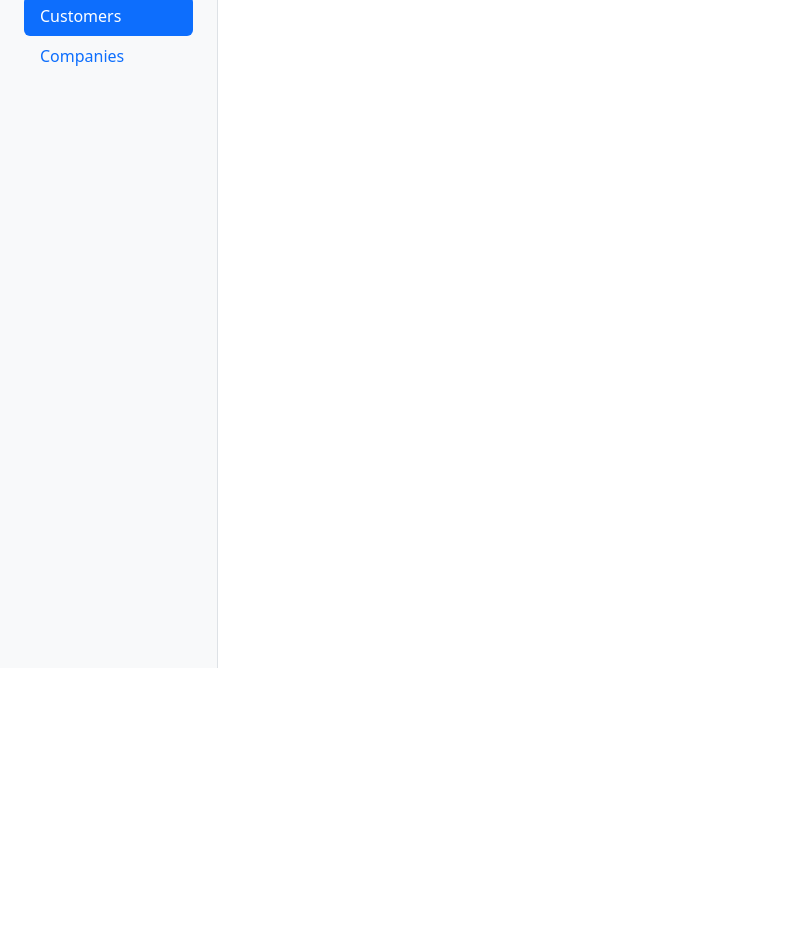
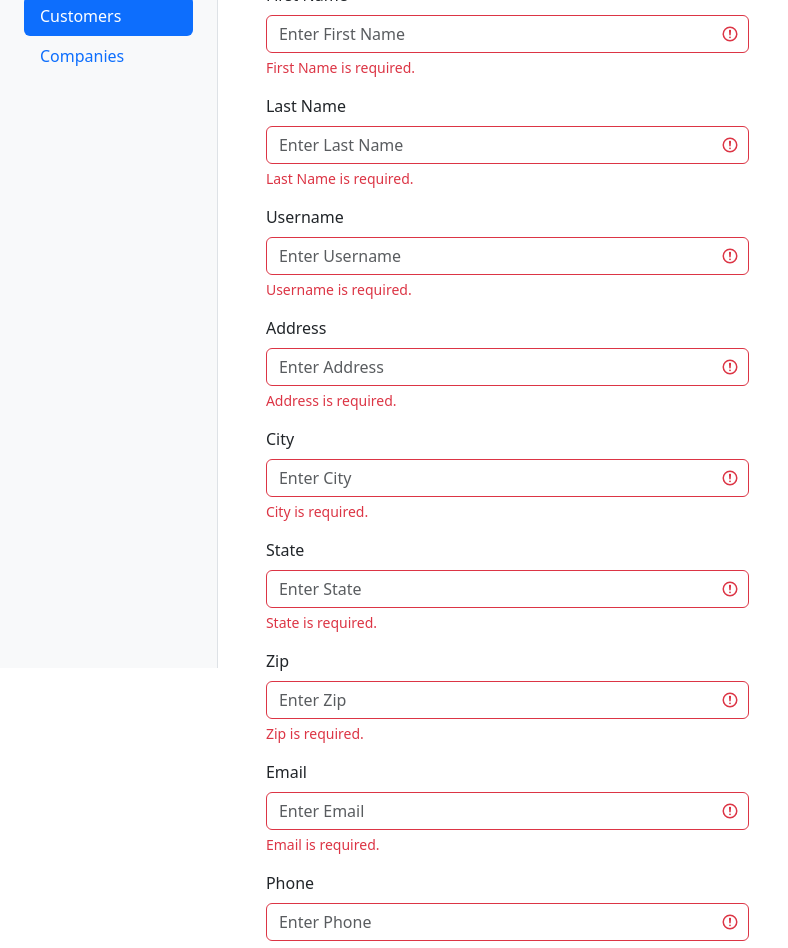
Before and after one commit to craigmckeachie/orderly, a React (Vite) app: page /customers/create in a window 1280 px wide. Shown: the part 220-1168 px from the top of the page, without its empty margins (0-788 px from the left). Before the commit the page ends 888 px from the top, so only its background shows below. Built offline with nearby package versions, Linux system fonts and the light colour scheme.

Commit message:
customer form layout 2

```diff
--- a/src/customers/CustomerCreatePage.tsx
+++ b/src/customers/CustomerCreatePage.tsx
@@ -1,12 +1,13 @@
+import CustomerForm from './CustomerForm';
 
 function CustomerCreatePage() {
   return (
     <section>
       <h3>New Customer</h3>
       <hr />
-
+      <CustomerForm />
     </section>
   );
 }
 
-export default CustomerCreatePage
+export default CustomerCreatePage;
--- /dev/null
+++ b/src/customers/CustomerForm.tsx
@@ -0,0 +1,145 @@
+import { Link } from 'react-router-dom';
+
+function CustomerForm() {
+  return (
+    <form className="w-50" noValidate>
+      <div className="mb-3 form-group">
+        <label htmlFor="firstName" className="form-label">
+          First Name
+        </label>
+        <input
+          type="text"
+          className="form-control is-invalid"
+          name="firstName"
+          id="firstName"
+          placeholder="Enter First Name"
+        />
+        <div className="invalid-feedback">First Name is required.</div>
+      </div>
+
+      <div className="mb-3 form-group">
+        <label htmlFor="lastName" className="form-label">
+          Last Name
+        </label>
+        <input
+          type="text"
+          className="form-control is-invalid"
+          name="lastName"
+          id="lastName"
+          placeholder="Enter Last Name"
+        />
+        <div className="invalid-feedback">Last Name is required.</div>
+      </div>
+
+      <div className="mb-3 form-group">
+        <label htmlFor="username" className="form-label">
+          Username
+        </label>
+        <input
+          type="text"
+          className="form-control is-invalid"
+          name="username"
+          id="username"
+          placeholder="Enter Username"
+        />
+        <div className="invalid-feedback">Username is required.</div>
+      </div>
+
+      <div className="mb-3 form-group">
+        <label htmlFor="address" className="form-label">
+          Address
+        </label>
+        <input
+          type="text"
+          className="form-control is-invalid"
+          name="address"
+          id="address"
+          placeholder="Enter Address"
+        />
+        <div className="invalid-feedback">Address is required.</div>
+      </div>
+
+      <div className="mb-3 form-group">
+        <label htmlFor="city" className="form-label">
+          City
+        </label>
+        <input
+          type="text"
+          className="form-control is-invalid"
+          name="city"
+          id="city"
+          placeholder="Enter City"
+        />
+        <div className="invalid-feedback">City is required.</div>
+      </div>
+
+      <div className="mb-3 form-group">
+        <label htmlFor="state" className="form-label">
+          State
+        </label>
+        <input
+          type="text"
+          className="form-control is-invalid"
+          name="state"
+          id="state"
+          placeholder="Enter State"
+        />
+        <div className="invalid-feedback">State is required.</div>
+      </div>
+
+      <div className="mb-3 form-group">
+        <label htmlFor="zip" className="form-label">
+          Zip
+        </label>
+        <input
+          type="text"
+          className="form-control is-invalid"
+          name="zip"
+          id="zip"
+          placeholder="Enter Zip"
+        />
+        <div className="invalid-feedback">Zip is required.</div>
+      </div>
+
+      <div className="mb-3 form-group">
+        <label htmlFor="email" className="form-label">
+          Email
+        </label>
+        <input
+          type="text"
+          className="form-control is-invalid"
+          name="email"
+          id="email"
+          placeholder="Enter Email"
+        />
+        <div className="invalid-feedback">Email is required.</div>
+      </div>
+
+      <div className="mb-3 form-group">
+        <label htmlFor="phone" className="form-label">
+          Phone
+        </label>
+        <input
+          type="text"
+          className="form-control is-invalid"
+          name="phone"
+          id="phone"
+          placeholder="Enter Phone"
+        />
+        <div className="invalid-feedback">Phone is required.</div>
+      </div>
+
+      <hr />
+
+      <div className="d-flex gap-2 pt-2">
+        <button type="submit" className="btn btn-primary">
+          Save
+        </button>
+        <Link className="btn btn-outline-secondary" to="/customers">
+          Cancel
+        </Link>
+      </div>
+    </form>
+  );
+}
+export default CustomerForm;
```
